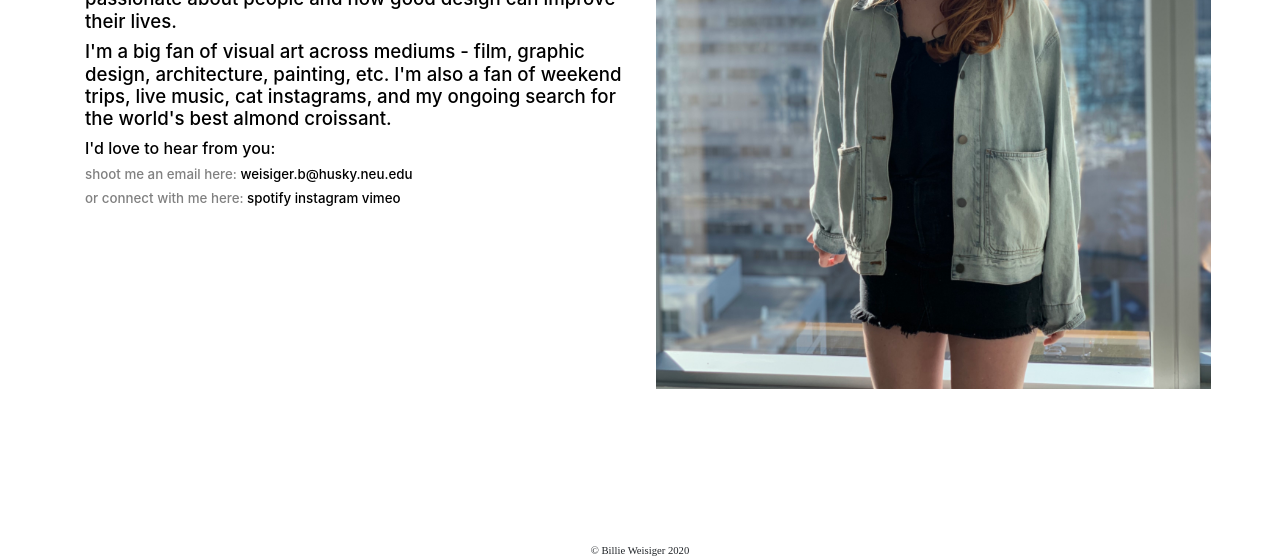
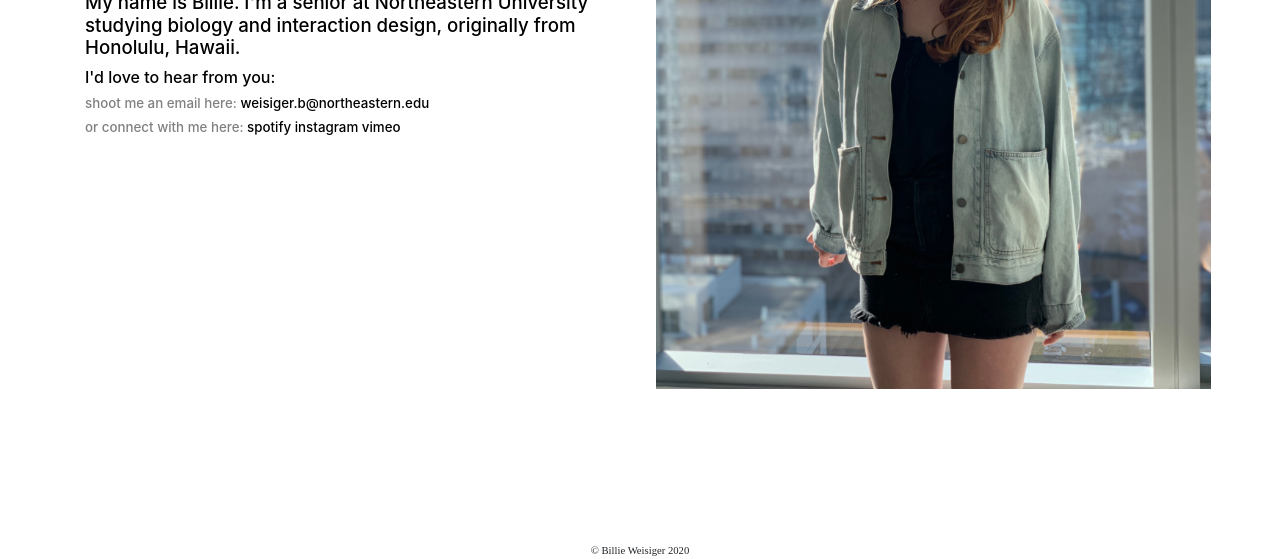
Before and after one commit to billieweisiger/billieweisiger.github.io, a plain HTML site: page about.html in a window 1280 px wide. Shown: the part 430-989 px from the top of the page. Drawn offline with nearby package versions, Linux system fonts and the light colour scheme.

Commit message:
Update about.html

```diff
--- a/about.html
+++ b/about.html
@@ -42,13 +42,10 @@
 
           <h1>Hello!</h1>
           <h2>My name is Billie. I'm a senior at Northeastern University studying biology and
-            interaction design, originally from Honolulu, Hawaii.
-        I'm a curious + creative problem solver
-        passionate about people and how good design can improve their lives.</h2>
-        <h2>I'm a big fan of visual art across mediums - film, graphic design, architecture, painting, etc.
-        I'm also a fan of weekend trips, live music, cat instagrams, and my ongoing search for the world's best almond croissant.</h2>
+            interaction design, originally from Honolulu, Hawaii.</h2>
+
         <h5>I'd love to hear from you:</h5>
-        <h3>shoot me an email here: <a href="mailto:weisiger.b@husky.neu.edu?Subject=Hello!">weisiger.b@husky.neu.edu</a></h3>
+        <h3>shoot me an email here: <a href="mailto:weisiger.b@northeastern.edu?Subject=Hello!">weisiger.b@northeastern.edu</a></h3>
         <h3>or connect with me here: <a target="_blank" href="https://open.spotify.com/user/billie.weisiger?si=Y1gVvLvfSLikWuIXh1CAaw">spotify</a>
         <a target="_blank" href="https://instagram.com/billiebilliebilliebill">instagram</a>
         <a target="_blank" href="https://vimeo.com/billiekw">vimeo</a></h3>
```
